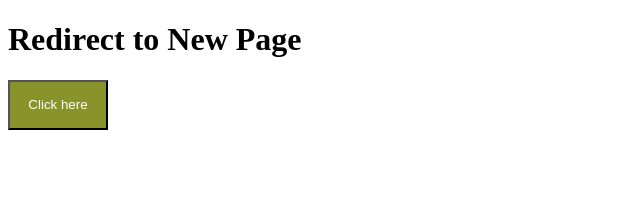
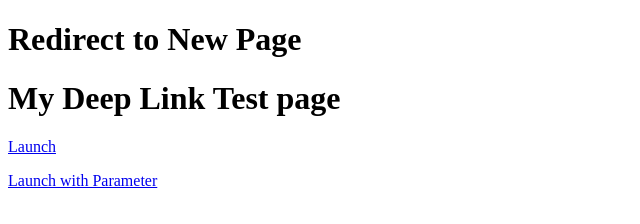
Before and after one commit to raj-kanjariya/testvr.github.io, a plain HTML site: page index.html in a window 1280 px wide. Shown: the whole page, without its empty margins (0-640 px from the left). Drawn offline with Linux system fonts and the light colour scheme.

Commit message:
add unitydl

```diff
--- a/index.html
+++ b/index.html
@@ -2,20 +2,12 @@
 <html>
 <head>
 <title>Redirect to New Page</title>
-<style>
-button {
-  display: block;
-  width: 100px;
-  height: 50px;
-  background-color: #89932c;
-  color: #ffffff;
-  text-align: center;
-  cursor: pointer;
-}
-</style>
+
 </head>
-<body>
 <h1>Redirect to New Page</h1>
-<button onclick="location.href='https://www.google.com'">Click here</button>
-</body>
+<body >
+    <h1>My Deep Link Test page</h1>
+    <p><a href="unitydl://mylink">Launch</a></p>
+    <p><a href="unitydl://mylink?parameter">Launch with Parameter</a></p>
+ </body>
 </html>
```
